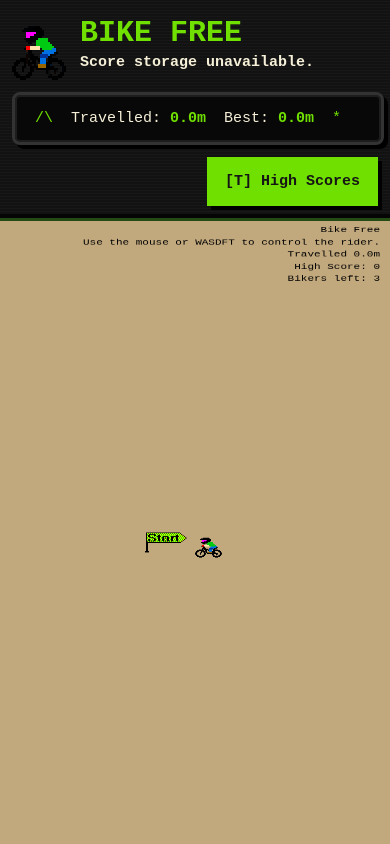
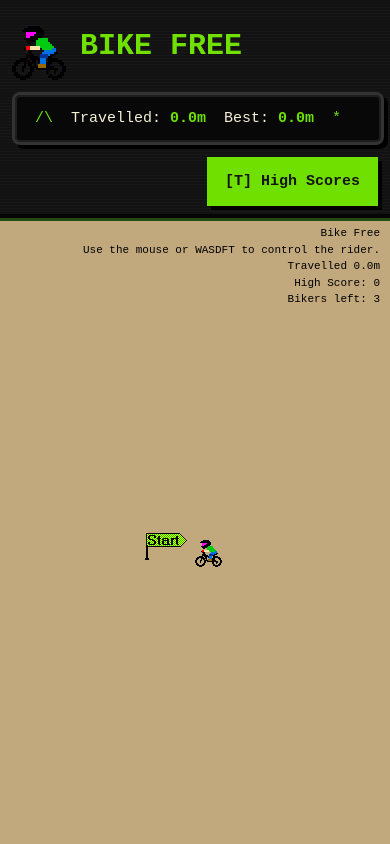
Before and after one commit to ologi-io/bike-free, a website: page public/index.html in a window 390 px wide. Drawn offline with Linux system fonts and the light colour scheme; no server answers.

Commit message:
fix(canvas): rendering pixels and adjust size to viewport for pixel clarity. logo update as well as readme update to credit original game

```diff
--- a/public/game/js/main.js
+++ b/public/game/js/main.js
@@ -279,11 +279,17 @@ function startNeverEndingGame (images) {
 }
 
 function resizeCanvas() {
-	mainCanvas.width = window.innerWidth;
-	mainCanvas.height = window.innerHeight;
+	var frame = mainCanvas.parentNode;
+	var width = frame.clientWidth;
+	var height = frame.clientHeight;
+	mainCanvas.width = width;
+	mainCanvas.height = height;
+	mainCanvas.style.width = width + 'px';
+	mainCanvas.style.height = height + 'px';
 }
 
 window.addEventListener('resize', resizeCanvas, false);
+if (window.ResizeObserver) new ResizeObserver(resizeCanvas).observe(mainCanvas.parentNode);
 
 resizeCanvas();
 
--- a/public/index.html
+++ b/public/index.html
@@ -16,10 +16,7 @@
     <header class="game-header" aria-live="polite">
       <div class="game-brand">
         <span class="brand-rider" aria-hidden="true"></span>
-        <div>
-          <strong>Bike Free</strong>
-          <span id="score-status">Checking score storage...</span>
-        </div>
+        <strong class="game-logo">Bike Free</strong>
       </div>
       <div class="score-chip">
         <span>/\</span>
--- a/public/styles/site.css
+++ b/public/styles/site.css
@@ -41,26 +41,17 @@ body {
   width: 81px;
   height: 102px;
   flex: 0 0 auto;
-  background: url('/game/sprite-characters.png') 0 0 / 819px 1749px no-repeat;
+  background: url('/game/sprite-characters.png') 0 -111px / 819px 1749px no-repeat;
   image-rendering: pixelated;
-  transform: scaleX(-1);
 }
 
-.game-header strong {
+.game-logo {
   display: block;
   color: #70e000;
-  font-size: 42px;
+  font-size: 46px;
   line-height: 0.95;
   letter-spacing: 0;
   text-transform: uppercase;
-}
-
-#score-status {
-  display: block;
-  margin-top: 4px;
-  color: #f6f0d8;
-  font-weight: 700;
-  white-space: nowrap;
 }
 
 .score-chip {
@@ -102,8 +93,11 @@ body {
 
 #skifree-canvas {
   display: block;
+  width: auto;
+  height: auto;
   border: 0;
   outline: 0;
+  image-rendering: pixelated;
 }
 
 #skifree-canvas:focus,
@@ -291,15 +285,12 @@ input {
   .brand-rider {
     width: 54px;
     height: 68px;
+    background-position: 0 -74px;
     background-size: 546px 1166px;
   }
 
-  .game-header strong {
+  .game-logo {
     font-size: 30px;
-  }
-
-  #score-status {
-    white-space: normal;
   }
 
   .score-chip {
```
Also changed, not shown: README.md, public/game/dist/skifree.js, 1 other file.
